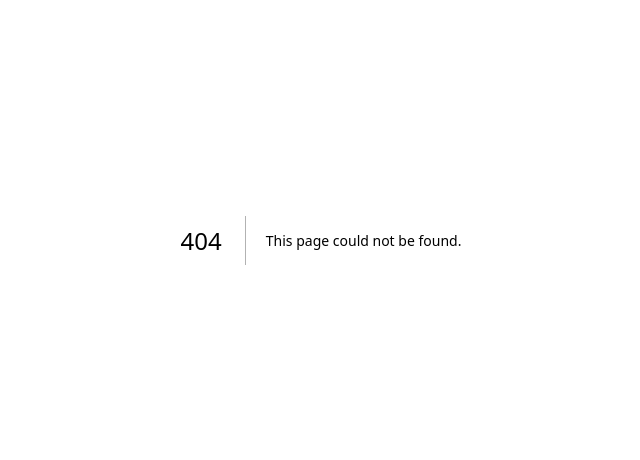
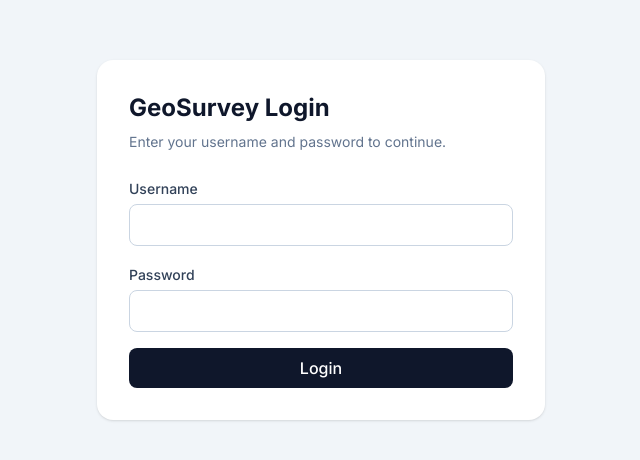
Before and after one commit to mohanbdm5225-web/new, a Next.js app: page /login in a window 1280 px wide. Before the commit this address had no page. Shown: the part 160-620 px from the top of the page, without its empty margins (319-959 px from the left). Built offline with nearby package versions, Linux system fonts and the light colour scheme.

Commit message:
Add login password protection

```diff
--- /dev/null
+++ b/app/login-action.ts
@@ -0,0 +1,35 @@
+"use server";
+
+import { cookies } from "next/headers";
+import { redirect } from "next/navigation";
+
+export async function loginAction(formData: FormData) {
+  const username = String(formData.get("username") || "");
+  const password = String(formData.get("password") || "");
+
+  const validUsername = process.env.AUTH_USERNAME;
+  const validPassword = process.env.AUTH_PASSWORD;
+  const authSecret = process.env.AUTH_SECRET;
+
+  if (
+    !validUsername ||
+    !validPassword ||
+    !authSecret ||
+    username !== validUsername ||
+    password !== validPassword
+  ) {
+    redirect("/login?error=1");
+  }
+
+  const cookieStore = await cookies();
+
+  cookieStore.set("geo_pm_auth", authSecret, {
+    httpOnly: true,
+    secure: process.env.NODE_ENV === "production",
+    sameSite: "lax",
+    path: "/",
+    maxAge: 60 * 60 * 24 * 7,
+  });
+
+  redirect("/dashboard");
+}
--- /dev/null
+++ b/app/login/page.tsx
@@ -0,0 +1,63 @@
+import { loginAction } from "./login-action";
+
+export default async function LoginPage({
+  searchParams,
+}: {
+  searchParams?: Promise<{ error?: string }>;
+}) {
+  const params = await searchParams;
+  const hasError = params?.error === "1";
+
+  return (
+    <main className="flex min-h-screen items-center justify-center bg-slate-100 px-4">
+      <div className="w-full max-w-md rounded-2xl bg-white p-8 shadow">
+        <h1 className="text-2xl font-bold text-slate-900">
+          GeoSurvey Login
+        </h1>
+
+        <p className="mt-2 text-sm text-slate-500">
+          Enter your username and password to continue.
+        </p>
+
+        {hasError && (
+          <div className="mt-4 rounded-lg bg-red-50 p-3 text-sm text-red-600">
+            Invalid username or password.
+          </div>
+        )}
+
+        <form action={loginAction} className="mt-6 space-y-4">
+          <div>
+            <label className="text-sm font-medium text-slate-700">
+              Username
+            </label>
+            <input
+              name="username"
+              type="text"
+              required
+              className="mt-1 w-full rounded-lg border border-slate-300 px-4 py-2 outline-none focus:border-slate-900"
+            />
+          </div>
+
+          <div>
+            <label className="text-sm font-medium text-slate-700">
+              Password
+            </label>
+            <input
+              name="password"
+              type="password"
+              required
+              className="mt-1 w-full rounded-lg border border-slate-300 px-4 py-2 outline-none focus:border-slate-900"
+            />
+          </div>
+
+          <button
+            type="submit"
+            className="w-full rounded-lg bg-slate-900 px-4 py-2 font-medium text-white hover:bg-slate-800"
+          >
+            Login
+          </button>
+        </form>
+      </div>
+    </main>
+  );
+}
--- /dev/null
+++ b/app/logout/route.ts
@@ -0,0 +1,12 @@
+import { NextResponse } from "next/server";
+
+export async function GET(request: Request) {
+  const response = NextResponse.redirect(new URL("/login", request.url));
+
+  response.cookies.set("geo_pm_auth", "", {
+    path: "/",
+    maxAge: 0,
+  });
+
+  return response;
+}
--- /dev/null
+++ b/middleware.ts
@@ -0,0 +1,34 @@
+import { NextResponse, type NextRequest } from "next/server";
+
+export function middleware(request: NextRequest) {
+  const { pathname } = request.nextUrl;
+
+  const publicPaths = [
+    "/login",
+    "/favicon.ico",
+  ];
+
+  const isPublicPath =
+    publicPaths.some((path) => pathname.startsWith(path)) ||
+    pathname.startsWith("/_next") ||
+    pathname.startsWith("/images") ||
+    pathname.startsWith("/public");
+
+  if (isPublicPath) {
+    return NextResponse.next();
+  }
+
+  const authCookie = request.cookies.get("geo_pm_auth")?.value;
+  const authSecret = process.env.AUTH_SECRET;
+
+  if (!authSecret || authCookie !== authSecret) {
+    const loginUrl = new URL("/login", request.url);
+    return NextResponse.redirect(loginUrl);
+  }
+
+  return NextResponse.next();
+}
+
+export const config = {
+  matcher: ["/((?!api|_next/static|_next/image).*)"],
+};
```
